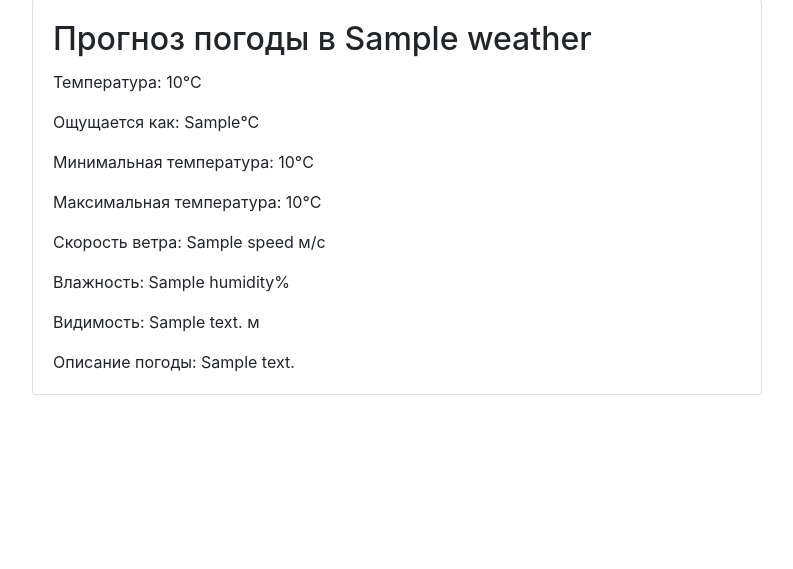
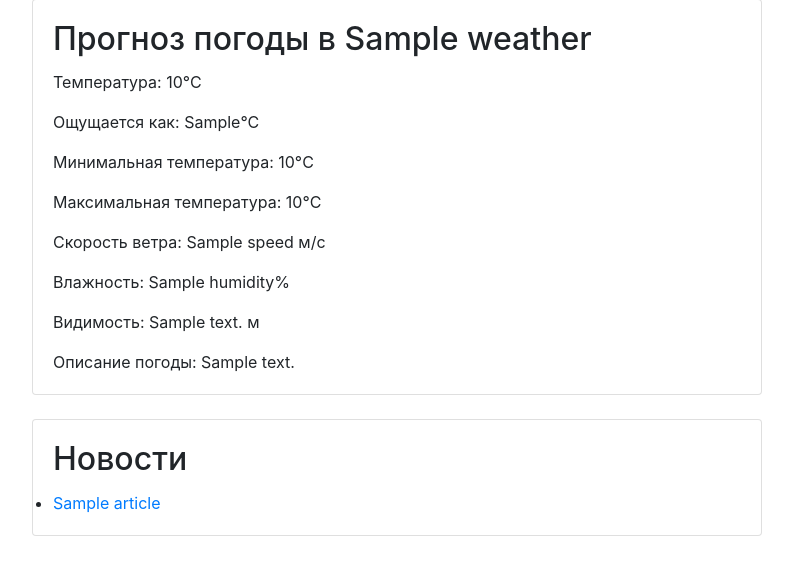
Before and after one commit to OlgaRv/VD08, a Flask app: template templates/index.html in a window 1280 px wide. Shown: the part 231-800 px from the top of the page, without its empty margins (243-1036 px from the left). Run offline with Flask 3, Linux system fonts and the light colour scheme; the template is opened without the code that fills it: most values are stand-ins (such as "Sample title", 1, 10 or a date in 2020); some libraries are stand-ins or nearby versions.

Commit message:
Code News + Translate

```diff
--- a/main.py
+++ b/main.py
@@ -3,16 +3,17 @@ import requests
 from googletrans import Translator
 
 app = Flask(__name__)
-
-
 @app.route('/', methods=['GET', 'POST'])
 def index():
     weather = None
+    news = None
     if request.method == 'POST':
         city = request.form['city']
         weather = get_weather(city)
         translate_weather(weather)
-    return render_template('index.html', weather=weather)
+        news = get_news()
+        translate_news(news)
+    return render_template('index.html', weather=weather, news=news)
 
 def get_weather(city):
     api_key = 'a8c805717850df507e2c52ddfcea157e'
@@ -25,5 +26,17 @@ def translate_weather(weather):
     weather['weather'][0]['description'] = translator.translate(weather['weather'][0]['description'], dest='ru').text
     return weather
 
+def get_news():
+    api_key = 'b92990dfceb44975827da9419965f9a0'
+    url = f'https://newsapi.org/v2/top-headlines?country=us&apiKey={api_key}'
+    response = requests.get(url)
+    return response.json().get('articles', [])
+
+def translate_news(news):
+    translator = Translator()
+    for article in news:
+        article['title'] = translator.translate(article['title'], dest='ru').text
+    return news
+
 if __name__ == '__main__':
     app.run(debug=True)
--- a/templates/index.html
+++ b/templates/index.html
@@ -36,6 +36,19 @@
                     {% else %}
                         <div class="alert alert-warning text-center">Нет данных о погоде</div>
                     {% endif %}
+
+                    {% if news %}
+                        <div class="card mt-4">
+                            <div class="card-body">
+                                <h2 class="card-title">Новости</h2>
+                                <ul class="list-group">
+                                    {% for article in news %}
+                                        <li><a href="{{ article['url'] }}"> {{ article['title'] }} </a></li>
+                                    {% endfor %}
+                                </ul>
+                            </div>
+                        </div>
+                    {% endif %}
                 </div>
             </div>
         </div>
```
